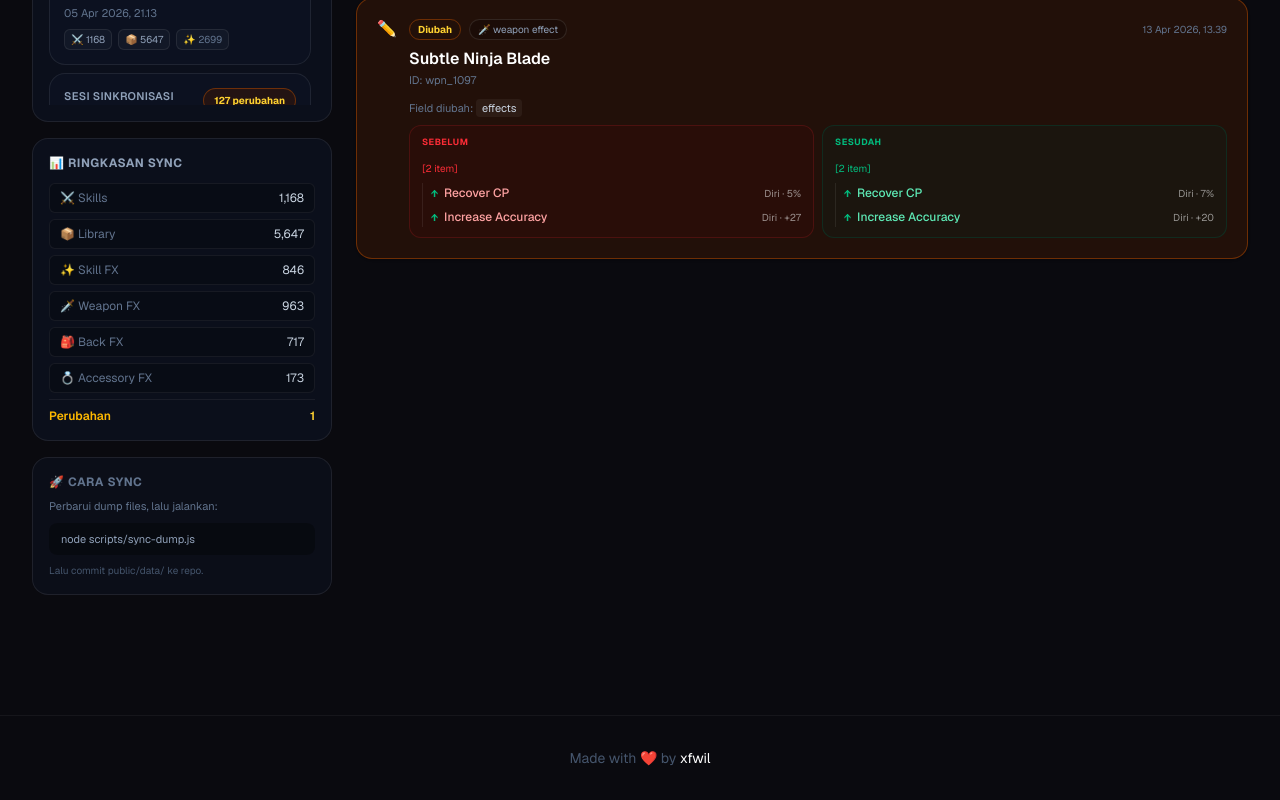
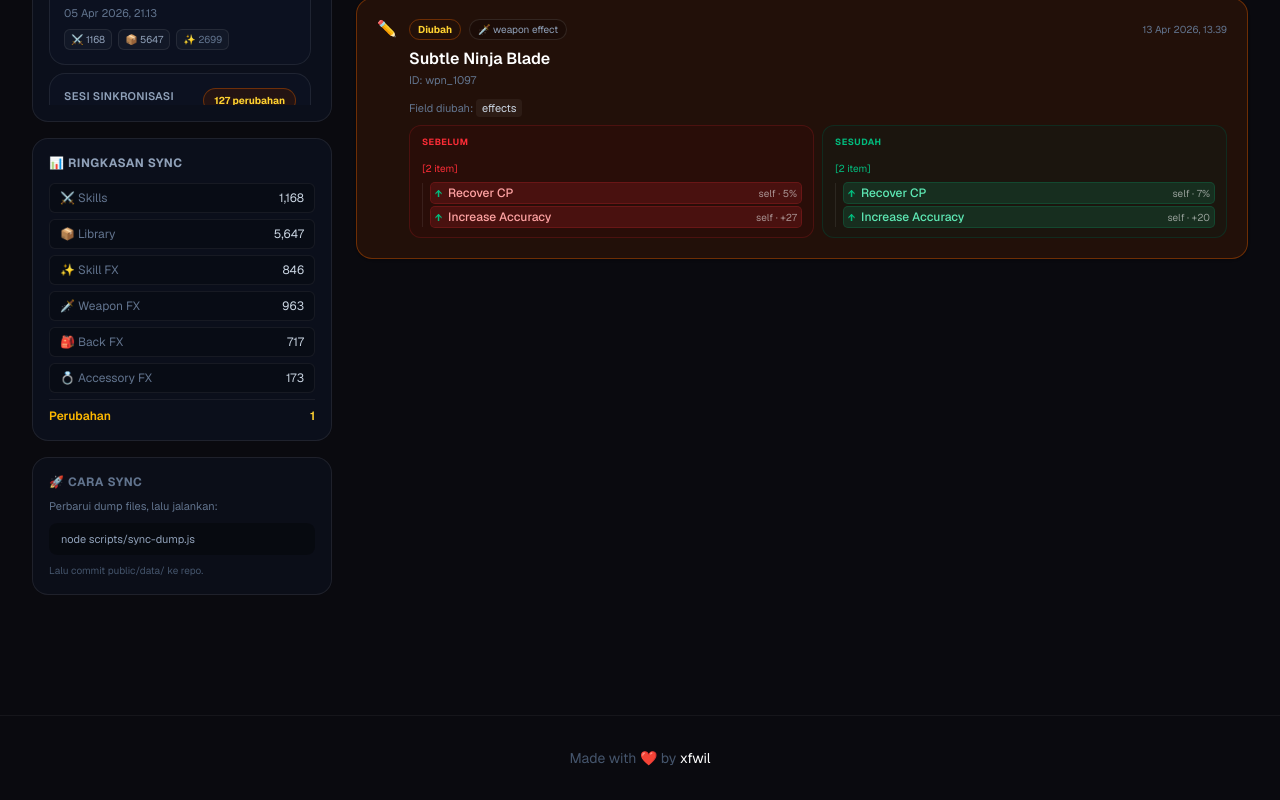
Before and after one commit to xfwil/ninja-saga-tools, a Next.js app: page /tools/changelog in a window 1280 px wide. Shown: the part 774-1574 px from the top of the page. Built offline with nearby package versions, Linux system fonts and the light colour scheme.

Commit message:
feat(update): rework changelog page with improved layout, diff highlighting, and compact/comfortable view mode

```diff
--- a/src/app/tools/changelog/page.tsx
+++ b/src/app/tools/changelog/page.tsx
@@ -108,11 +108,15 @@ function isEffectsArray(arr: unknown[]): arr is ParsedEffect[] {
   return arr.length > 0 && typeof arr[0] === "object" && arr[0] !== null && ("effect" in arr[0] || "effect_name" in arr[0]);
 }
 
-function EffectRow({ fx, tone }: { fx: ParsedEffect; tone: "red" | "green" }) {
+function effectToKey(fx: ParsedEffect): string {
+  return [fx.effect_name ?? fx.effect ?? "", fx.target ?? "", fx.type ?? ""].join("|");
+}
+
+function EffectRow({ fx, tone, changed }: { fx: ParsedEffect; tone: "red" | "green"; changed?: boolean }) {
   const isDebuff = fx.type === "Debuff";
   const name     = fx.effect_name ?? fx.effect ?? "—";
   const parts: string[] = [];
-  if (fx.target)   parts.push(fx.target === "enemy" ? "Musuh" : fx.target === "self" ? "Diri" : fx.target);
+  if (fx.target)   parts.push(fx.target);
   if (fx.amount != null && fx.amount > 0)
     parts.push(fx.calc_type === "percent" ? `${fx.amount}%` : `+${fx.amount}`);
   if (fx.chance != null && fx.chance < 100) parts.push(`${fx.chance}% chance`);
@@ -123,7 +127,7 @@ function EffectRow({ fx, tone }: { fx: ParsedEffect; tone: "red" | "green" }) {
     : (isDebuff ? "text-emerald-400" : "text-emerald-300");
 
   return (
-    <div className="flex items-center gap-1.5 py-0.5">
+    <div className={`flex items-center gap-1.5 py-0.5 rounded px-1 ${changed ? (tone === "red" ? "bg-red-500/15 ring-1 ring-red-500/30" : "bg-emerald-500/15 ring-1 ring-emerald-500/30") : ""}`}>
       <span className={`text-[10px] font-bold shrink-0 ${isDebuff ? "text-red-500" : "text-emerald-500"}`}>
         {isDebuff ? "↓" : "↑"}
       </span>
@@ -152,11 +156,35 @@ function ObjectRow({ obj, tone }: { obj: Record<string, unknown>; tone: "red" |
   );
 }
 
-function SmartValue({ value, tone }: { value: unknown; tone: "red" | "green" }) {
+function buildChangedSet(thisSide: unknown[], otherSide: unknown[]): Set<number> {
+  const changed = new Set<number>();
+  if (!isEffectsArray(thisSide) || !isEffectsArray(otherSide)) return changed;
+
+  const otherKeys = new Map<string, string>();
+  for (const fx of otherSide) {
+    otherKeys.set(effectToKey(fx), JSON.stringify(fx));
+  }
+
+  for (let i = 0; i < thisSide.length; i++) {
+    const key = effectToKey(thisSide[i]);
+    const otherJson = otherKeys.get(key);
+    if (otherJson == null) {
+      // This effect doesn't exist on the other side at all
+      changed.add(i);
+    } else if (otherJson !== JSON.stringify(thisSide[i])) {
+      // Same effect but values differ
+      changed.add(i);
+    }
+  }
+  return changed;
+}
+
+function SmartValue({ value, tone, counterpart }: { value: unknown; tone: "red" | "green"; counterpart?: unknown }) {
   const colorClass = tone === "red" ? "text-red-300" : "text-emerald-300";
   const dimClass   = tone === "red" ? "text-red-500" : "text-emerald-500";
 
   const parsed = tryParseJson(value);
+  const parsedOther = counterpart != null ? tryParseJson(counterpart) : undefined;
 
   // null / undefined
   if (parsed === null || parsed === undefined) {
@@ -169,6 +197,9 @@ function SmartValue({ value, tone }: { value: unknown; tone: "red" | "green" })
       return <span className="text-slate-600 italic text-xs">[ ]</span>;
     }
 
+    const otherArr = Array.isArray(parsedOther) ? parsedOther : [];
+    const changedIndices = buildChangedSet(parsed, otherArr);
+
     return (
       <div>
         <span className={`text-[10px] font-mono ${dimClass}`}>[{parsed.length} item]</span>
@@ -178,7 +209,7 @@ function SmartValue({ value, tone }: { value: unknown; tone: "red" | "green" })
               const obj = item as Record<string, unknown>;
               // Effects array — special display
               if (isEffectsArray([item as ParsedEffect])) {
-                return <EffectRow key={i} fx={item as ParsedEffect} tone={tone} />;
+                return <EffectRow key={i} fx={item as ParsedEffect} tone={tone} changed={changedIndices.has(i)} />;
               }
               return <ObjectRow key={i} obj={obj} tone={tone} />;
             }
@@ -199,8 +230,14 @@ function SmartValue({ value, tone }: { value: unknown; tone: "red" | "green" })
     return <ObjectRow obj={parsed as Record<string, unknown>} tone={tone} />;
   }
 
-  // Primitive
-  return <span className={`text-xs font-mono break-all ${colorClass}`}>{String(parsed)}</span>;
+  // Primitive — highlight if different from counterpart
+  const parsedOtherPrim = parsedOther != null && !Array.isArray(parsedOther) && typeof parsedOther !== "object" ? parsedOther : undefined;
+  const isDiff = parsedOtherPrim !== undefined && String(parsed) !== String(parsedOtherPrim);
+  return (
+    <span className={`text-xs font-mono break-all ${colorClass} ${isDiff ? (tone === "red" ? "bg-red-500/15 px-1 rounded ring-1 ring-red-500/30" : "bg-emerald-500/15 px-1 rounded ring-1 ring-emerald-500/30") : ""}`}>
+      {String(parsed)}
+    </span>
+  );
 }
 
 // ─── Components ───────────────────────────────────────────────────────────────
@@ -275,11 +312,11 @@ function ChangeCard({ entry, density }: { entry: ChangeEntry; density: "comforta
               <div className={`grid grid-cols-1 sm:grid-cols-2 ${compact ? "gap-1.5" : "gap-2"}`}>
                 <div className={`rounded-xl border border-red-900/40 bg-red-950/20 ${compact ? "px-2.5 py-2" : "px-3 py-2.5"}`}>
                   <p className="text-[9px] text-red-500 font-bold mb-1.5 uppercase tracking-wider">Sebelum</p>
-                  <SmartValue value={entry.oldValue} tone="red" />
+                  <SmartValue value={entry.oldValue} tone="red" counterpart={entry.newValue} />
                 </div>
                 <div className={`rounded-xl border border-emerald-900/40 bg-emerald-950/20 ${compact ? "px-2.5 py-2" : "px-3 py-2.5"}`}>
                   <p className="text-[9px] text-emerald-500 font-bold mb-1.5 uppercase tracking-wider">Sesudah</p>
-                  <SmartValue value={entry.newValue} tone="green" />
+                  <SmartValue value={entry.newValue} tone="green" counterpart={entry.oldValue} />
                 </div>
               </div>
             </div>
```
